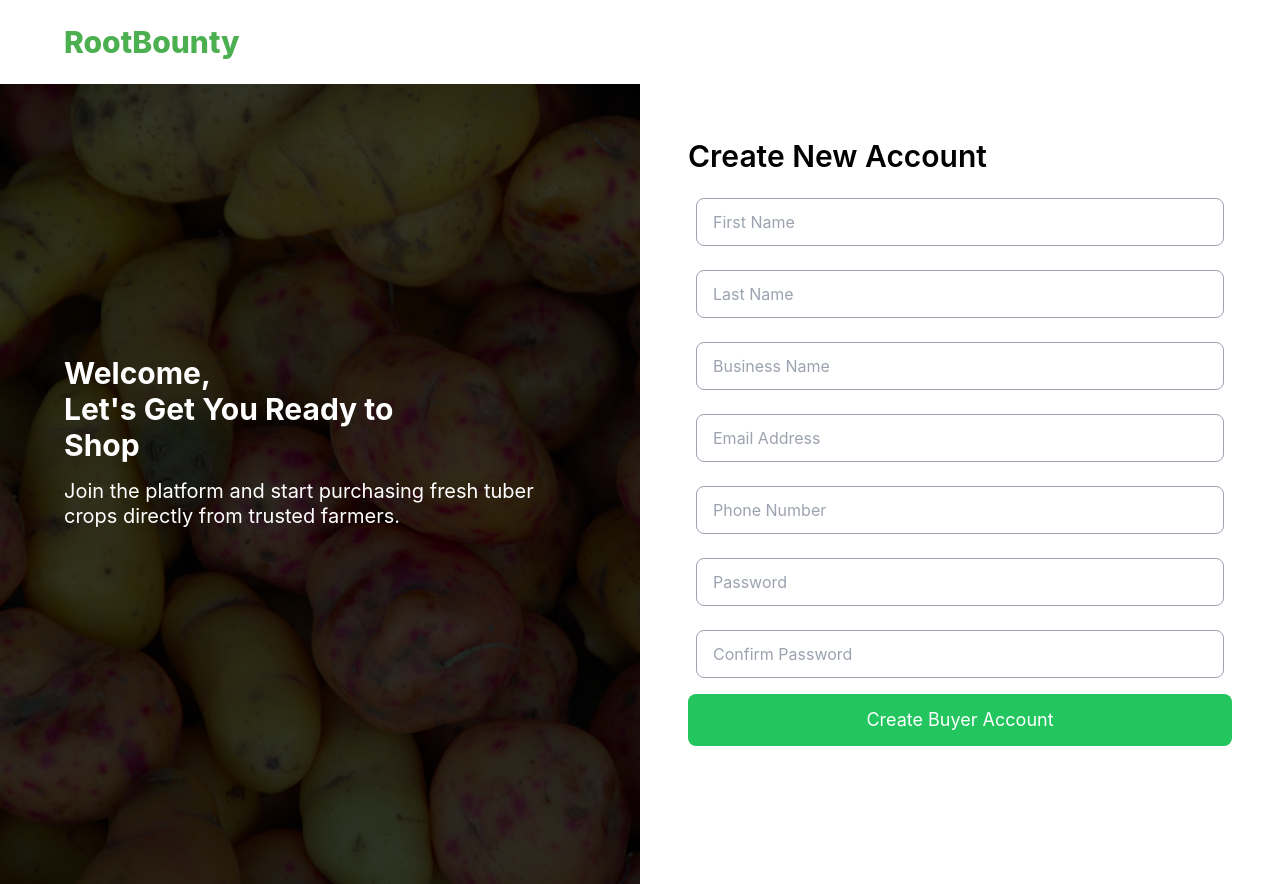
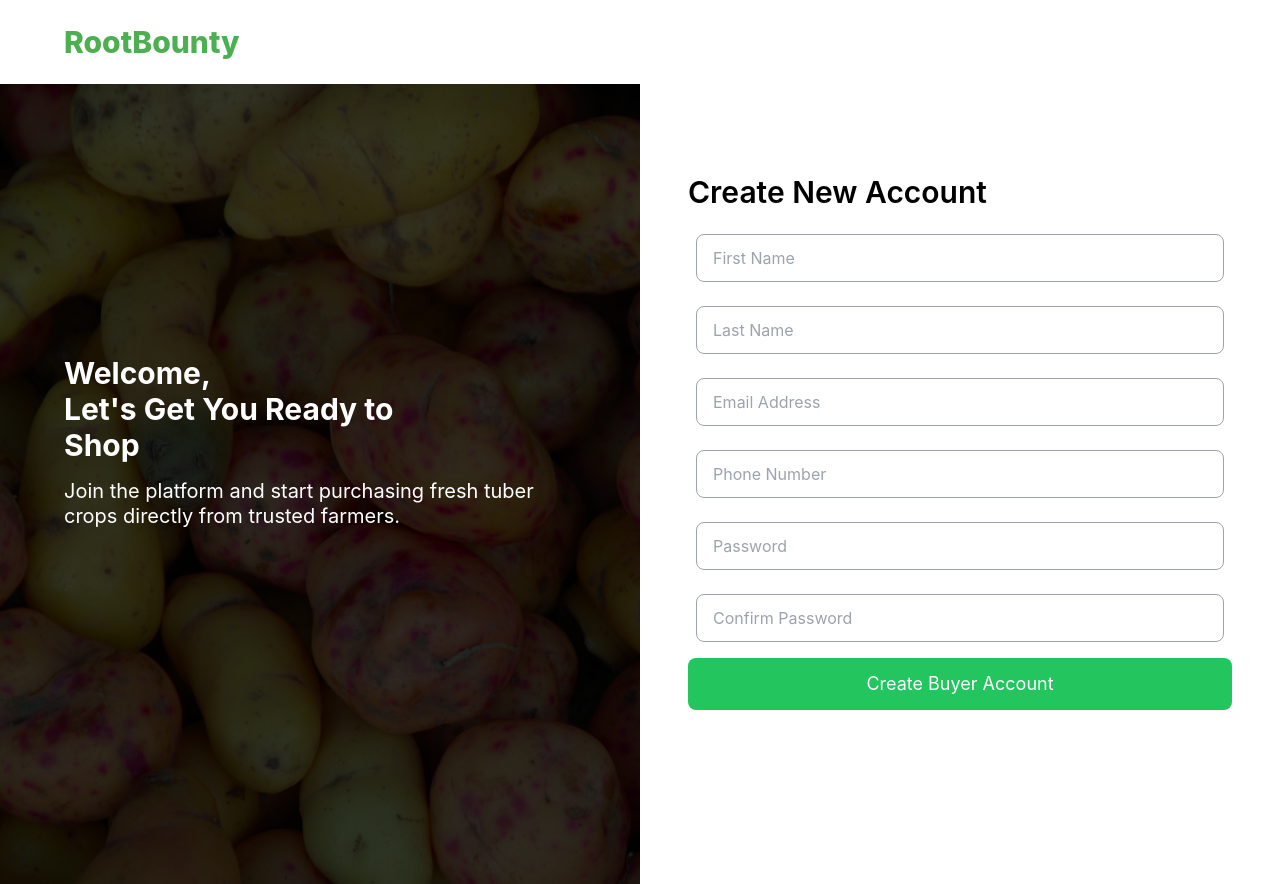
Before and after one commit to paulthadev/rootbounty, a React (Vite) app: page /signupbuyer in a window 1280 px wide. Built offline with nearby package versions, Linux system fonts and the light colour scheme.

Commit message:
Refactor SignUpBuyer component to remove unused businessName field

```diff
--- a/src/pages/auth/SignUpBuyer.jsx
+++ b/src/pages/auth/SignUpBuyer.jsx
@@ -64,7 +64,6 @@ function RegisterSection() {
     phone: "",
     password: "",
     confirmPassword: "",
-    businessName: "",
   });
 
   const handleChange = (e) => {
@@ -107,7 +106,6 @@ function RegisterSection() {
         lastname: formData.lastname,
         email: formData.email,
         phone: formData.phone,
-        business_name: formData.businessName,
       },
     ]);
 
@@ -125,7 +123,6 @@ function RegisterSection() {
         phone: "",
         password: "",
         confirmPassword: "",
-        businessName: "", // Reset businessName as well
       });
     }
     setIsLoading(false);
@@ -154,14 +151,6 @@ function RegisterSection() {
           placeholder="Last Name"
           name="lastname"
           value={formData.lastname}
-          onChange={handleChange}
-        />
-
-        <Inputs
-          type="text"
-          placeholder="Business Name"
-          name="businessName"
-          value={formData.businessName}
           onChange={handleChange}
         />
 
```
